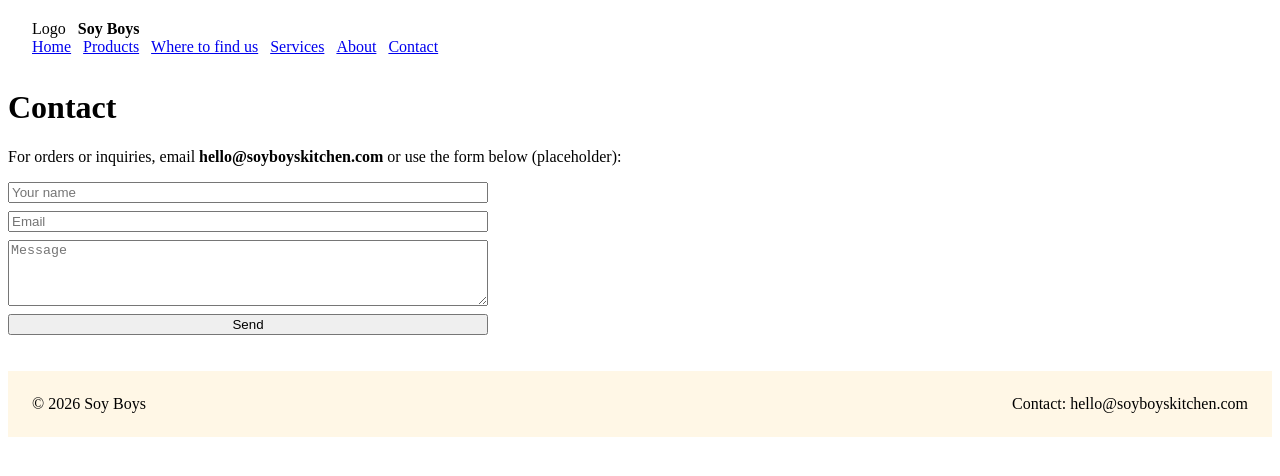
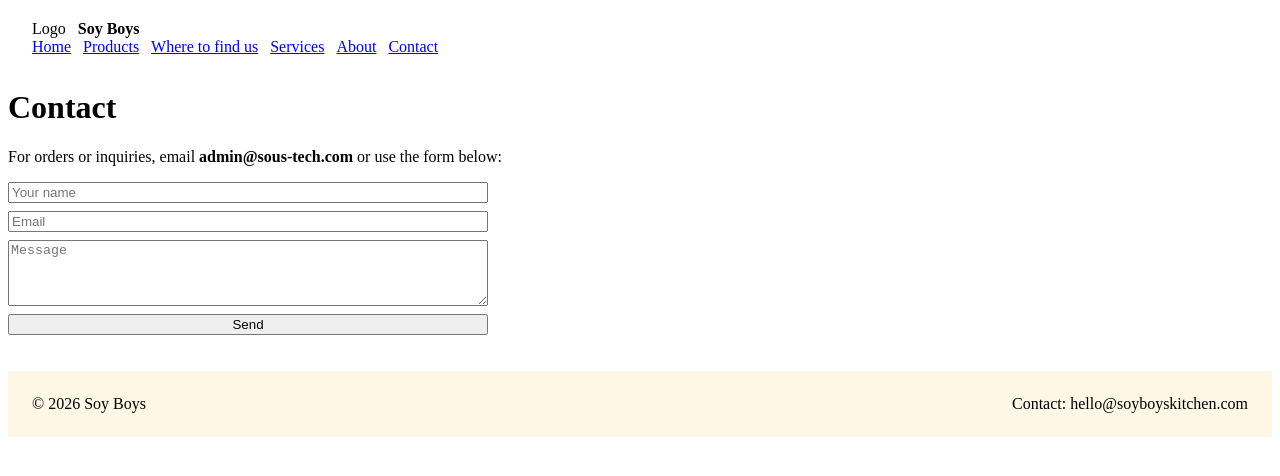
Before and after one commit to esacchetti16/soy-boys-site, a Next.js app: page /contact in a window 1280 px wide. Shown: the top 476 px of the page. Built offline with nearby package versions, Linux system fonts and the light colour scheme.

Commit message:
Update contact email and improve homepage header font

```diff
--- a/pages/contact.js
+++ b/pages/contact.js
@@ -7,8 +7,8 @@ export default function Contact() {
       <NavBar />
       <main className='container'>
         <h1>Contact</h1>
-        <p>For orders or inquiries, email <strong>hello@soyboyskitchen.com</strong> or use the form below (placeholder):</p>
-        <form style={{ maxWidth: 480, marginTop: 12 }} onSubmit={e => { e.preventDefault(); alert('Form submission placeholder'); }}>
+        <p>For orders or inquiries, email <strong>admin@sous-tech.com</strong> or use the form below:</p>
+        <form style={{ maxWidth: 480, marginTop: 12 }} onSubmit={e => { e.preventDefault(); alert('Form will send to admin@sous-tech.com soon!'); }}>
           <div style={{ display: 'grid', gap: 8 }}>
             <input placeholder='Your name' name='name' />
             <input placeholder='Email' name='email' />
```
